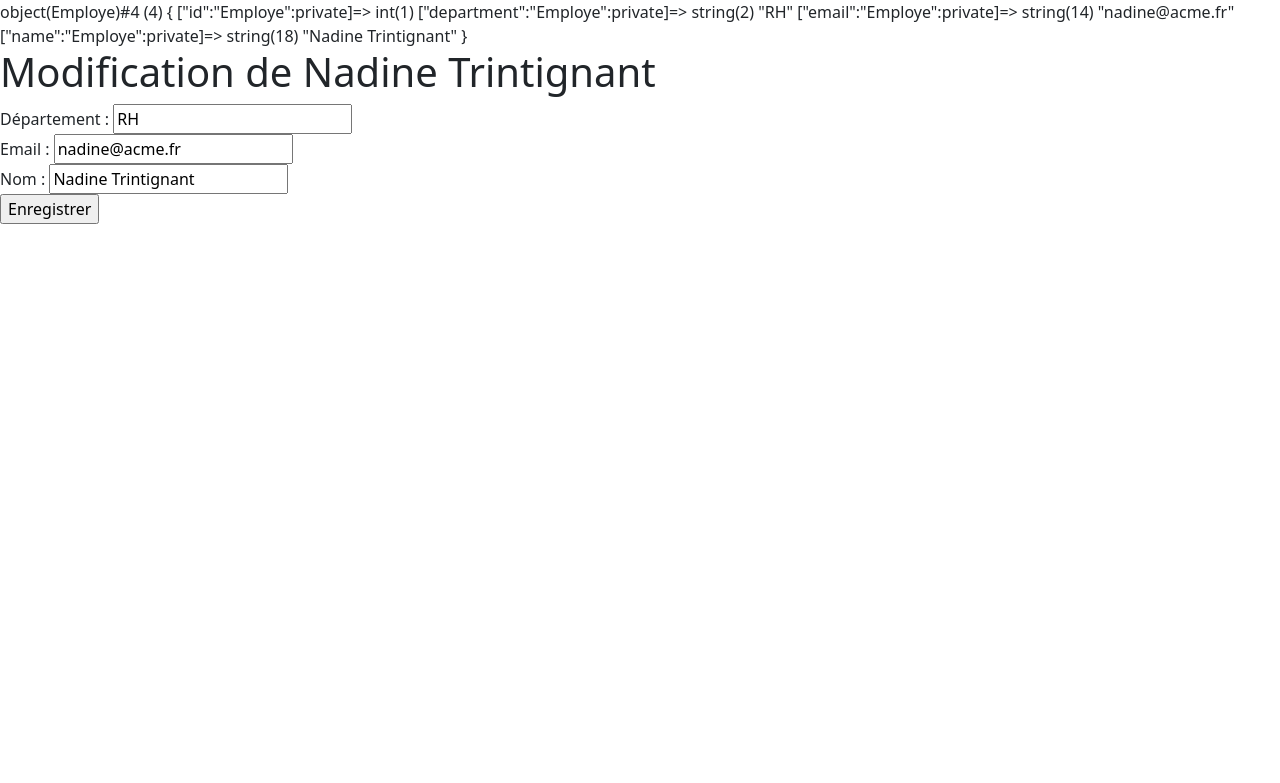
After one commit to Simplon-DevInte-Avril-2023/PHP_POO, a PHP site: page /modifier.php?id=1 in a window 1280 px wide. The commit adds this page. Shown: the top 783 px of the page. Run offline with PHP 8.4, Linux system fonts and the light colour scheme; data comes from the database, SQL or seed files in the repository.

Commit message:
Ajout de la modification de l'employe

```diff
--- a/employe.php
+++ b/employe.php
@@ -32,6 +32,19 @@ class Employe {
     function setNom($nom){
         $this->name = $nom;
     }
+
+    static function getEmployeById($id){
+        $bdd = new PDO('mysql:dbname=demotl;host=127.0.0.1','root', '');
+        $query = $bdd->query('SELECT * FROM employe WHERE id = ' . $id);
+        $unEmploye = $query->fetch();
+        return new Employe($unEmploye['id'], $unEmploye['department'], $unEmploye['email'], $unEmploye['name']);
+    }
+
+    static function updateEmploye($employe){
+        $bdd = new PDO('mysql:dbname=demotl;host=127.0.0.1','root', '');
+        $query = $bdd->prepare('UPDATE employe SET department = :dep, name = :nom, email = :email WHERE id = :id');
+        $query->execute(array('dep' => $employe->getDepartment(), 'nom' => $employe->getNom(), 'email' => $employe->getEmail(), 'id' => $employe->getId()));
+    }
 }
 
 ?>
--- /dev/null
+++ b/modifier.php
@@ -0,0 +1,60 @@
+<?php
+    include('employe.php');
+    if(isset($_GET['id'])){
+        $employeId = $_GET['id'];
+        $employe = Employe::getEmployeById($employeId);
+        var_dump($employe);
+
+        if($employe){
+            //Vérifie que le formulare a été soumis
+            if($_SERVER['REQUEST_METHOD'] === 'POST') {
+                $newDepartment = $_POST['department'];
+                $newEmail = $_POST['email'];
+                $newName = $_POST['name'];
+
+                Employe::updateEmploye(new Employe($employeId, $newDepartment, $newEmail, $newName));
+                header('Location: index.php');
+                exit;
+            }
+        }
+            else {
+                // L'employé n'existe pas, vous pouvez afficher un message d'erreur ou rediriger vers une autre page
+                echo 'L\'employé spécifié n\'existe pas.';
+                exit;
+            }
+        } else {
+            // L'identifiant de l'employé n'est pas spécifié dans l'URL, vous pouvez afficher un message d'erreur ou rediriger vers une autre page
+            echo 'Identifiant de l\'employé non spécifié.';
+            exit;
+    }
+?>
+<!DOCTYPE html>
+<html>
+<head>
+    <meta charset='utf-8'>
+    <meta http-equiv='X-UA-Compatible' content='IE=edge'>
+    <title>Page Title</title>
+    <meta name='viewport' content='width=device-width, initial-scale=1'>
+    <link href="https://cdn.jsdelivr.net/npm/bootstrap@5.3.0-alpha3/dist/css/bootstrap.min.css" rel="stylesheet" integrity="sha384-KK94CHFLLe+nY2dmCWGMq91rCGa5gtU4mk92HdvYe+M/SXH301p5ILy+dN9+nJOZ" crossorigin="anonymous">
+    <link rel="stylesheet" href="https://cdn.jsdelivr.net/npm/bootstrap-icons@1.10.5/font/bootstrap-icons.css">
+    <script src="https://cdn.jsdelivr.net/npm/bootstrap@5.3.0-alpha3/dist/js/bootstrap.bundle.min.js" integrity="sha384-ENjdO4Dr2bkBIFxQpeoTz1HIcje39Wm4jDKdf19U8gI4ddQ3GYNS7NTKfAdVQSZe" crossorigin="anonymous"></script>
+</head>
+<body>
+    <h1> Modification de <?php echo $employe->getNom(); ?> </h1>
+    <form method="POST">
+        <label for="department">Département :</label>
+        <input type="text" id="department" name="department" value="<?php echo $employe->getDepartment(); ?>" required>
+        <br>
+
+        <label for="email">Email :</label>
+        <input type="email" id="email" name="email" value="<?php echo $employe->getEmail(); ?>" required>
+        <br>
+
+        <label for="name">Nom :</label>
+        <input type="text" id="name" name="name" value="<?php echo $employe->getNom(); ?>" required>
+        <br>
+
+        <input type="submit" value="Enregistrer">
+    </form>
+</body>
+</html>
```
Also changed, not shown: index.php (+7 -0 lines).
